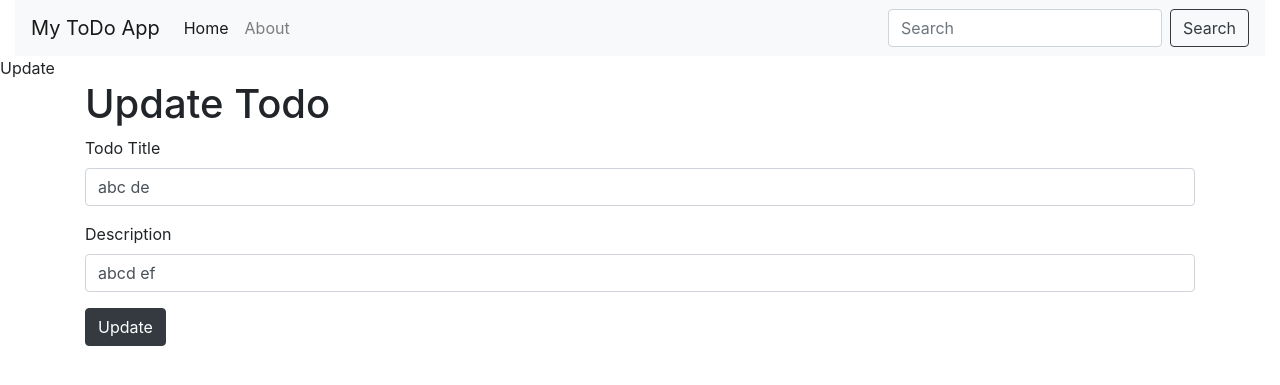
After one commit to emdadul-islam439/flask_todo_app_cwh, a Flask app: page /update/1 in a window 1280 px wide. The commit adds this page. Shown: the top 385 px of the page. Run offline with Flask 2, Linux system fonts and the light colour scheme; data comes from the database, SQL or seed files in the repository; both versions use the stored data as it was after the commit.

Commit message:
added UPDATE functionality

```diff
--- a/app.py
+++ b/app.py
@@ -8,26 +8,27 @@ app.config['SQLALCHEMY_DATABASE_URI'] = "sqlite:///todo.db"
 app.config['SQLALCHEMY_TRACK_MODIFICATIONS'] = False
 db = SQLAlchemy(app)
 
+
 class Todo(db.Model):
-    sl_no = db.Column(db.Integer, primary_key = True)
-    title = db.Column(db.String(200), nullable = False)
-    desc = db.Column(db.String(500), nullable = False)
-    date_created = db.Column(db.DateTime, default = datetime.utcnow)
+    sl_no = db.Column(db.Integer, primary_key=True)
+    title = db.Column(db.String(200), nullable=False)
+    desc = db.Column(db.String(500), nullable=False)
+    date_created = db.Column(db.DateTime, default=datetime.utcnow)
 
     def __repr__(self) -> str:
         return f"{self.sl_no}- {self.title}"
 
 
-@app.route("/", methods = ["GET", "POST"])
+@app.route("/", methods=["GET", "POST"])
 def hello_world():
     if request.method == "POST" and request.form['title'] and request.form['desc']:
-        todo = Todo(title = request.form['title'], desc = request.form['desc'])
+        todo = Todo(title=request.form['title'], desc=request.form['desc'])
         db.session.add(todo)
         db.session.commit()
 
     allTodo = Todo.query.all()
     print(allTodo)
-    return render_template("index.html", allTodo = allTodo)
+    return render_template("index.html", allTodo=allTodo)
 
 
 @app.route("/show")
@@ -37,19 +38,33 @@ def show():
     return "this is the second page"
 
 
-@app.route("/update/<int:sl_no>", methods = ["PUT"])
+@app.route("/update/<int:sl_no>", methods=["GET", "POST"])
 def update(sl_no):
-    allTodo = Todo.query.all()
-    print(allTodo)
-    return "this is the second page"
+    if request.method == "POST" and request.form['title'] and request.form['desc']:
+        title = request.form['title']
+        desc = request.form['desc']
+
+        todo = Todo.query.filter_by(sl_no=sl_no).first()
+
+        todo.title = title
+        todo.desc = desc
+
+        db.session.add(todo)
+        db.session.commit()
+
+        return redirect("/")
+
+    todo = Todo.query.filter_by(sl_no=sl_no).first()
+    return render_template("update.html", todo = todo)
+
 
 @app.route("/delete/<int:sl_no>")
 def delete(sl_no):
-    todo = Todo.query.filter_by(sl_no = sl_no).first()
+    todo = Todo.query.filter_by(sl_no=sl_no).first()
     db.session.delete(todo)
     db.session.commit()
     return redirect("/")
 
 
 if __name__ == "__main__":
-    app.run(debug = True, port = 8000)
+    app.run(debug=True, port=8000)
--- /dev/null
+++ b/templates/base.html
@@ -0,0 +1,47 @@
+<!doctype html>
+<html lang="en">
+
+<head>
+    <!-- Required meta tags -->
+    <meta charset="utf-8">
+    <meta name="viewport" content="width=device-width, initial-scale=1, shrink-to-fit=no">
+
+    <!-- Bootstrap CSS -->
+    <link rel="stylesheet" href="https://cdn.jsdelivr.net/npm/bootstrap@4.4.1/dist/css/bootstrap.min.css"
+        integrity="sha384-Vkoo8x4CGsO3+Hhxv8T/Q5PaXtkKtu6ug5TOeNV6gBiFeWPGFN9MuhOf23Q9Ifjh" crossorigin="anonymous">
+
+    <title>{% block title %} {% endblock title %} - My ToDo </title>
+</head>
+
+<body>
+    <div class="container-fluid">
+        <nav class="navbar navbar-expand-lg navbar-light bg-light">
+            <a class="navbar-brand" href="/">My ToDo App</a>
+            <button class="navbar-toggler" type="button" data-toggle="collapse" data-target="#navbarSupportedContent"
+                aria-controls="navbarSupportedContent" aria-expanded="false" aria-label="Toggle navigation">
+                <span class="navbar-toggler-icon"></span>
+            </button>
+
+            <div class="collapse navbar-collapse" id="navbarSupportedContent">
+                <ul class="navbar-nav mr-auto">
+                    <li class="nav-item active">
+                        <a class="nav-link" href="/">Home <span class="sr-only">(current)</span></a>
+                    </li>
+                    <li class="nav-item">
+                        <a class="nav-link" href="#">About</a>
+                    </li>
+                </ul>
+                <form class="form-inline my-2 my-lg-0">
+                    <input class="form-control mr-sm-2" type="search" placeholder="Search" aria-label="Search">
+                    <button type="submit" class="btn btn-outline-dark">Search</button>
+                </form>
+            </div>
+        </nav>
+    </div>
+
+
+
+    {% block body %} {% endblock body %}
+</body>
+
+</html>
--- /dev/null
+++ b/templates/update.html
@@ -0,0 +1,32 @@
+{% include 'base.html' %}
+
+{% block title %} Update {% endblock title %}
+
+{% block body %}
+<div class="container">
+    <h1>Update Todo</h1>
+    <form action="/update/{{todo.sl_no}}" method="POST">
+        <div class="form-group">
+            <label for="title">Todo Title</label>
+            <input type="text" class="form-control" name="title" id="title" value="{{todo.title}}" aria-describedby="emailHelp">
+        </div>
+        <div class="form-group">
+            <label for="desc">Description</label>
+            <input type="text" class="form-control" name="desc" id="desc" value="{{todo.desc}}">
+        </div>
+        <button type="submit" class="btn btn-dark">Update</button>
+    </form>
+</div>
+
+<!-- Optional JavaScript -->
+<!-- jQuery first, then Popper.js, then Bootstrap JS -->
+<script src="https://code.jquery.com/jquery-3.4.1.slim.min.js"
+    integrity="sha384-J6qa4849blE2+poT4WnyKhv5vZF5SrPo0iEjwBvKU7imGFAV0wwj1yYfoRSJoZ+n"
+    crossorigin="anonymous"></script>
+<script src="https://cdn.jsdelivr.net/npm/popper.js@1.16.0/dist/umd/popper.min.js"
+    integrity="sha384-Q6E9RHvbIyZFJoft+2mJbHaEWldlvI9IOYy5n3zV9zzTtmI3UksdQRVvoxMfooAo"
+    crossorigin="anonymous"></script>
+<script src="https://cdn.jsdelivr.net/npm/bootstrap@4.4.1/dist/js/bootstrap.min.js"
+    integrity="sha384-wfSDF2E50Y2D1uUdj0O3uMBJnjuUD4Ih7YwaYd1iqfktj0Uod8GCExl3Og8ifwB6"
+    crossorigin="anonymous"></script>
+{% endblock body %}
```
Also changed, not shown: templates/index.html (+4 -57 lines), todo.db.
